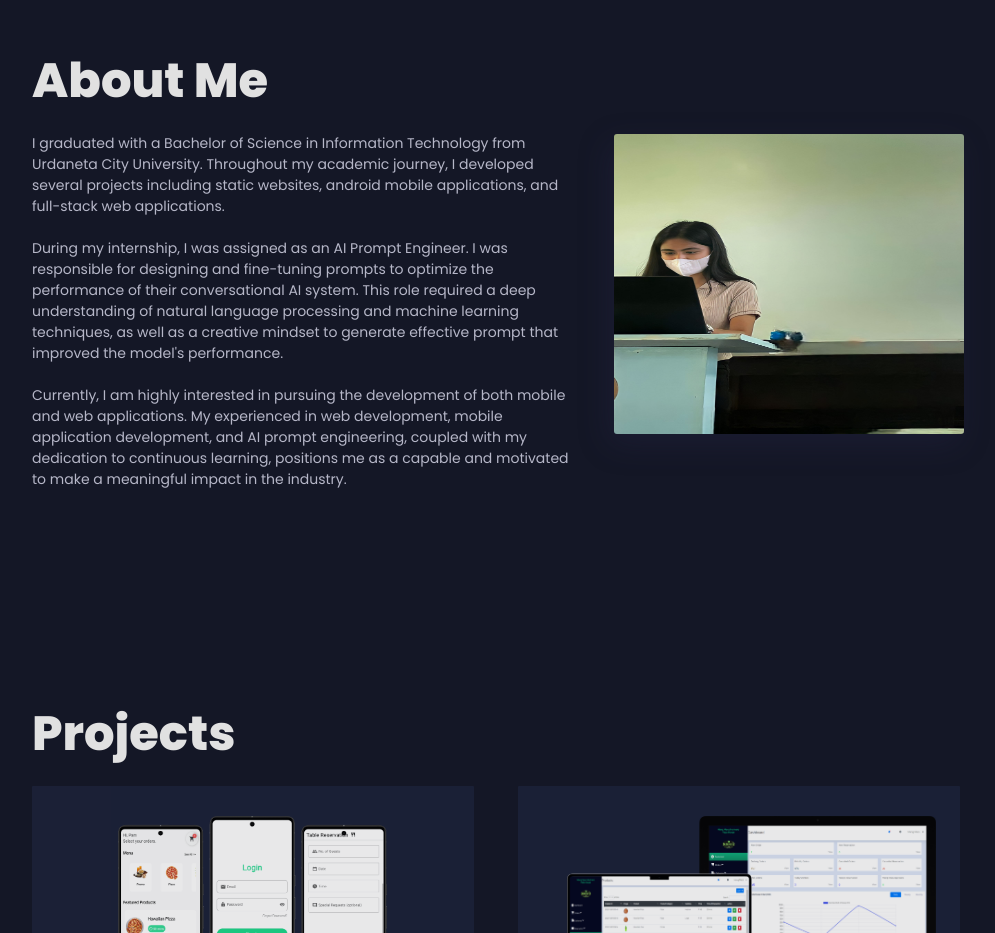
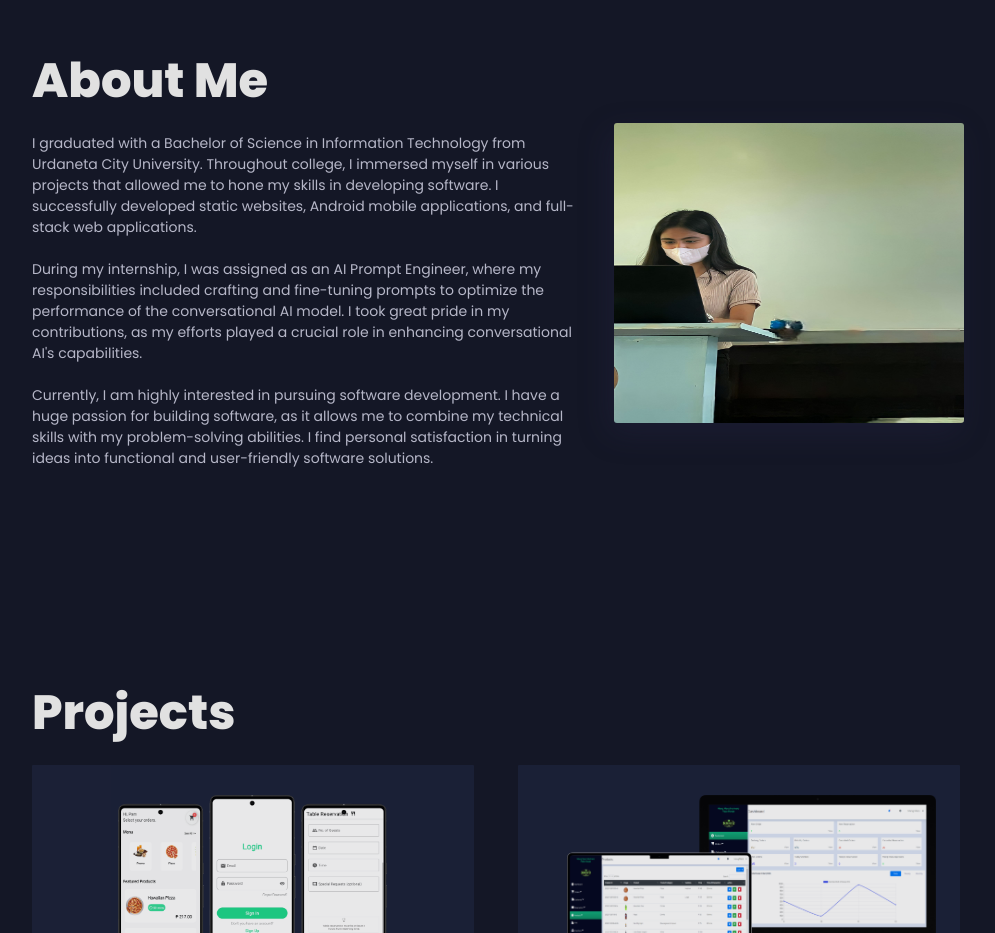
Before and after one commit to patacsilpam/pampatacsil, a React (Vite) app: page / in a window 1280 px wide. Shown: the part 1020-1953 px from the top of the page, without its empty margins (144-1139 px from the left). Built offline with nearby package versions, Linux system fonts and the light colour scheme.

Commit message:
Update about me

```diff
--- a/src/components/About/About.jsx
+++ b/src/components/About/About.jsx
@@ -6,18 +6,15 @@ export const About = () => {
         <div className='about-section'>
           <h1>About Me</h1>
           <p>
-              I graduated with a Bachelor of Science in Information Technology from Urdaneta City University.
-              Throughout my academic journey, I developed several projects including static websites,
-              android mobile applications, and full-stack web applications. <br /><br />
-              During my internship, I was assigned as an AI Prompt Engineer.
-              I was responsible for designing and fine-tuning prompts to optimize
-              the performance of their conversational AI system.
-              This role required a deep understanding of natural language processing and machine learning techniques,
-              as well as a creative mindset to generate effective prompt that improved the model's performance.<br/><br />
-              Currently, I am highly interested in pursuing the development of both mobile and web applications.
-              My experienced in web development, mobile application development, and AI prompt engineering,
-              coupled with my dedication to continuous learning, positions me as a capable and motivated
-              to make a meaningful impact in the industry.
+            I graduated with a Bachelor of Science in Information Technology from Urdaneta City University.
+            Throughout college, I immersed myself in various projects that allowed me to hone my skills in developing software.
+            I successfully developed static websites, Android mobile applications, and full-stack web applications. <br /><br />
+            During my internship, I was assigned as an AI Prompt Engineer, where my responsibilities included crafting and fine-tuning prompts to optimize
+            the performance of the conversational AI model. I took great pride in my contributions, as my efforts played a crucial role
+            in enhancing conversational AI's capabilities. <br /><br />
+            Currently, I am highly interested in pursuing software development.
+            I have a huge passion for building software, as it allows me to combine my technical skills with my problem-solving abilities.
+            I find personal satisfaction in turning ideas into functional and user-friendly software solutions.
           </p>
           <p>
             {/*
```
